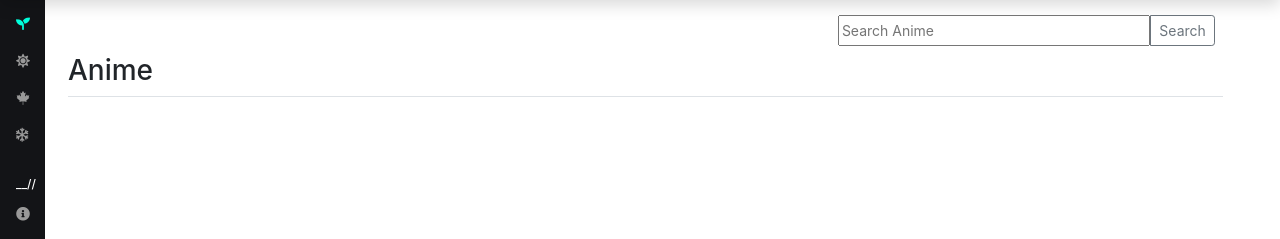
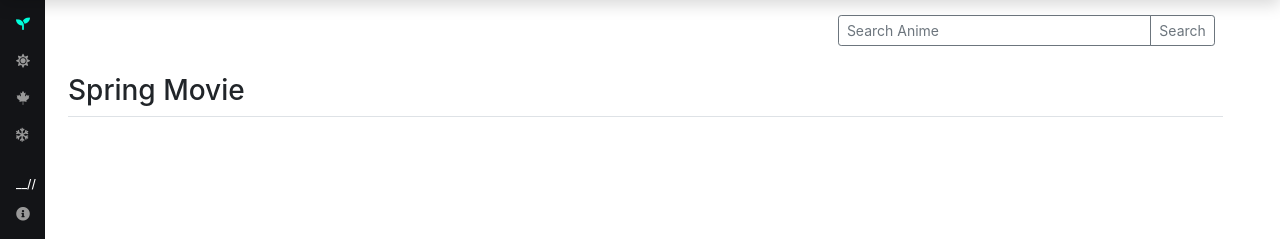
Before and after one commit to Darkerside/Animini, a website built with webpack: page src/template.html in a window 1280 px wide. Shown: the part 51-290 px from the top of the page. Built offline with nearby package versions, Linux system fonts and the light colour scheme; no server answers; files whose address does not match are found by name.

Commit message:
v0.3a Release Rewrite some code

```diff
--- a/app.js
+++ b/app.js
@@ -2,7 +2,6 @@ import "regenerator-runtime";
 import "./src/css/styles.css";
 import "./src/js/component/sidebar.js";
 import "./src/js/component/searchbar.js";
-import "./src/js/component/aboutme.js";
 import main from "./src/js/view/main.js";
 
 
@@ -13,20 +12,13 @@ $(".nav-link").click(function () {
         $(".nav-link").removeClass("active");
         $(this).addClass("active");
         $('anime-list').hide();
-    $('about-me').hide();
-    $('' + $(this).attr('target')).show();
-    if ($(this).attr('target') === "about-me"){
-		document.getElementById("section-title").innerHTML = "About Me";
-	} else {
         document.getElementById('section-title').innerHTML = "" + $(this).attr('target') + " Movies";
         main('' + $(this).attr('target'));
-	};
     });
 
     $("#searchButtonElement").click(function () {
     	$(".nav-link").removeClass("active");
     	$('anime-list').hide();
-    $('about-me').hide();
         document.getElementById("section-title").innerHTML = "Searching " + $("#searchElement").val();
         main('Search');
     });
@@ -35,7 +27,6 @@ $("#searchElement").keypress(function(e) {
         if(e.which == 13) {
             $(".nav-link").removeClass("active");
             $('anime-list').hide();
-        $('about-me').hide();
             document.getElementById("section-title").innerHTML = "Searching " + $("#searchElement").val();
             main('Search');
         }
--- a/src/js/component/aboutme.js
+++ /dev/null
@@ -1,98 +0,0 @@
-class AboutMe extends HTMLElement {
-  constructor(){
-    super();
-  }
-
-  connectedCallback(){
-    this.render();
-
-  }
-
-  render() {
-    this.innerHTML = `
-                <style>
-
-                  about-me {
-                    text-align: center;
-                    display: none;
-                  }
-
-                  about-me img {
-                    width: 10em;
-                    height: 10em;
-                    background-color: #3a3a3a;
-                    border-radius: 100%;
-                    border: solid 1px rgba(58 , 58 , 58 , 0.4);
-                    display: inline-block;
-                    margin: 0 0 2em 0;
-                    margin: 0px;
-                    padding: 0.5em;
-                    object-fit: cover;
-                    object-position: center;
-                  }
-
-                  about-me table, about-me th, about-me td {
-                    text-align: left;
-                    vertical-align: baseline;
-                    padding: 0px 4px;
-                  }
-
-                  @media only screen and (min-width: 0px) and (max-width: 720px) {
-                    about-me h2 {
-                      font-size: 1.5rem !important;
-                    }
-
-                    about-me img {
-                      width: 6em;
-                      height: 6em;
-                      background-color: #3a3a3a;
-                      border-radius: 100%;
-                      border: solid 1px rgba(58 , 58 , 58 , 0.4);
-                      display: inline-block;
-                      margin: 0 0 2em 0;
-                      margin: 0px;
-                      padding: 0.35em;
-                      object-fit: cover;
-                      object-position: center;
-                    }
-                  }
-                </style>
-
-                  <figure>
-                    <img src="/dist/assets/images/ra121514.jpg" alt="RA121514">
-                  </figure>
-                  <h2>Riski Mardhianto</h2>
-                  <p style="margin: -10px 0px 20px 0px;">A Passion-Confussed Boy</p>
-                  <section>
-                    <table>
-                      <tr>
-                        <th>Age</th>
-                        <td>:</td>
-                        <td>23yo</td>
-                      </tr>
-                      <tr>
-                        <th>Occupation</th>
-                        <td>:</td>
-                        <td>Freelancer</td>
-                      </tr>
-                      <tr>
-                        <th>Field of Work</th>
-                        <td>:</td>
-                        <td>Network Engineer, Programmer, Photoshop, Video Editing, Web Dev, IT Support</td>
-                      </tr>
-                      <tr>
-                        <th>Hobby</th>
-                        <td>:</td>
-                        <td>Photography, Gaming, Music, Culinary Journey</td>
-                      </tr>
-                      <tr>
-                        <th>Status</th>
-                        <td>:</td>
-                        <td>Alive (Nocturnal)</td>
-                      </tr>
-                    </table>
-                  </section>
-                  `;
-  }
-}
-customElements.define("about-me", AboutMe);
--- a/src/js/component/searchbar.js
+++ b/src/js/component/searchbar.js
@@ -15,10 +15,13 @@ class SearchBar extends HTMLElement {
 
        </style>
 
+
         <div class="btn-toolbar mb-0 col-md-4 pr-md-0 pl-md-0">
-          <div class="btn-group mr-2 w-100 pr-md-0 pl-md-0">
-            <input type="text" id="searchElement" placeholder="Search Anime" type="search" class="w-100">
-            <button type="submit" id="searchButtonElement" type="submit" class="btn btn-sm btn-outline-secondary">Search</button>
+          <div class="input-group input-group-sm mb-3 mr-2 w-100 pr-md-0 pl-md-0">
+            <input type="text" class="form-control border-secondary" id="searchElement" placeholder="Search Anime">
+            <div class="input-group-append">
+              <button class="btn btn-sm btn-outline-secondary" id="searchButtonElement" type="button">Search</button>
+            </div>
           </div>
         </div>
 
--- a/src/template.html
+++ b/src/template.html
@@ -8,38 +8,26 @@
     <script src="/dist/assets/js/popper.min.js"></script>
     <script src="/dist/assets/js/bootstrap.min.js"></script>
     <meta name="viewport" content="width=device-width, initial-scale=1, shrink-to-fit=no">
-    <meta name="description" content="">
-    <meta name="author" content="RA121514">
+    <meta name="description" content="Animini - View Aired Movie like it Simple">
+    <meta name="author" content="Darkerside a.k.a RA121514">
     <title>Animini - Simplyfy the Chart</title>
   </head>
-
   <body>
     <nav class="navbar navbar-dark fixed-top flex-md-nowrap p-0 shadow">
       <a class="navbar-brand col-sm-3 col-md-2 mr-0 " href="#">Animini - View Aired Movie like it Simple</a>
     </nav>
-
     <div class="container-fluid">
       <div class="row">
         <side-bar></side-bar>
         <main class="col-md-12 col-lg-12 px-2">
-
           <search-bar class="d-flex justify-content-end flex-wrap flex-md-nowrap align-items-center pt-3 mb-1">
           </search-bar>
-
-      <h3 id="section-title" class="border-bottom pb-2 mb-3 mt-2">Anime</h3>
-
+          <div class="card shadow-none border-0 bg-white">
+            <h3 id="section-title" class="border-bottom pb-2 mb-3 mt-2">Spring Movie</h3>
             <div class="container">
                 <anime-list class="row item-container"></anime-list>
             </div>
-
-      <div id="profile" class="container-fluid">
-        <div class="col-md-12 row justify-content-center">
-          <div class="col-md-8">
-            <about-me></about-me>
           </div>
-        </div>
-      </div>
-
         </main>
       </div>
     </div>
```
Lines whose indentation alone changed are shown as unchanged.
